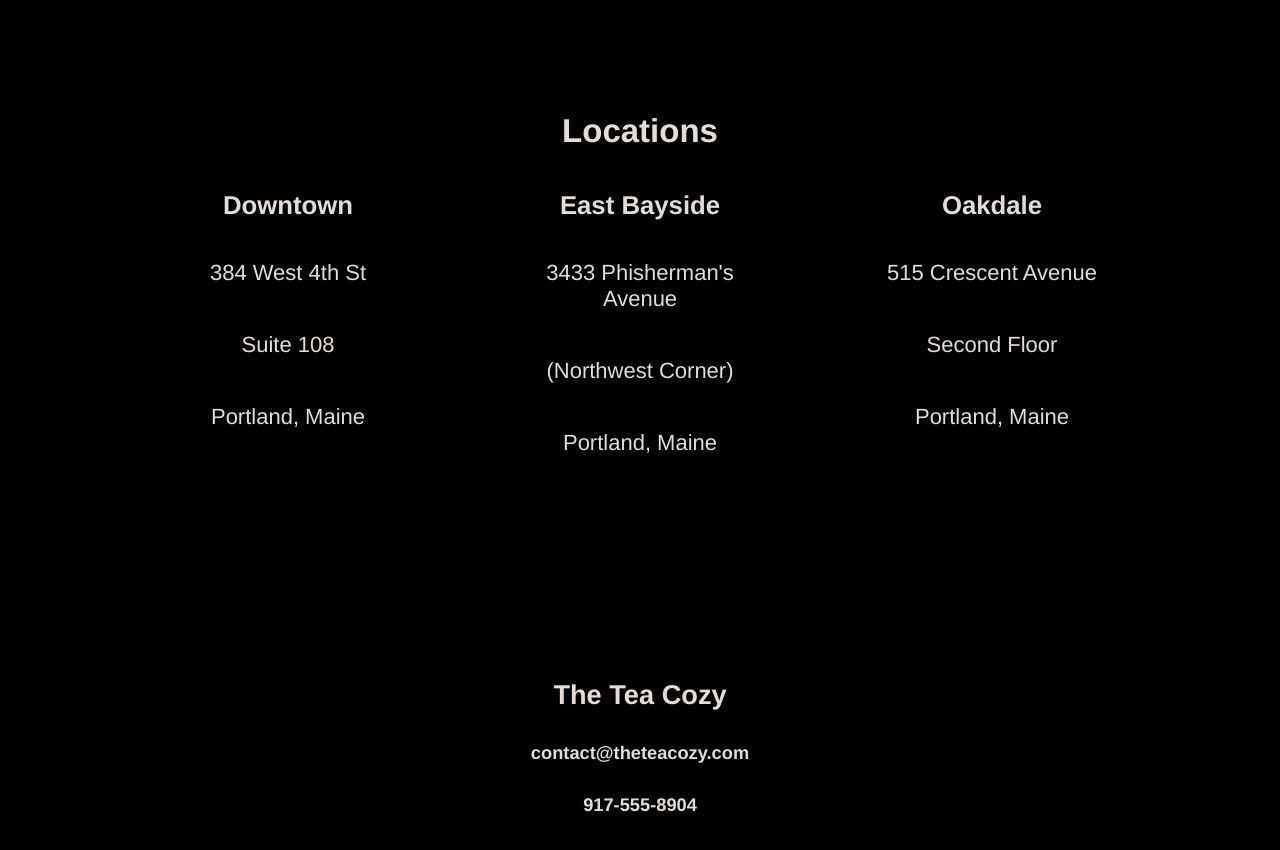
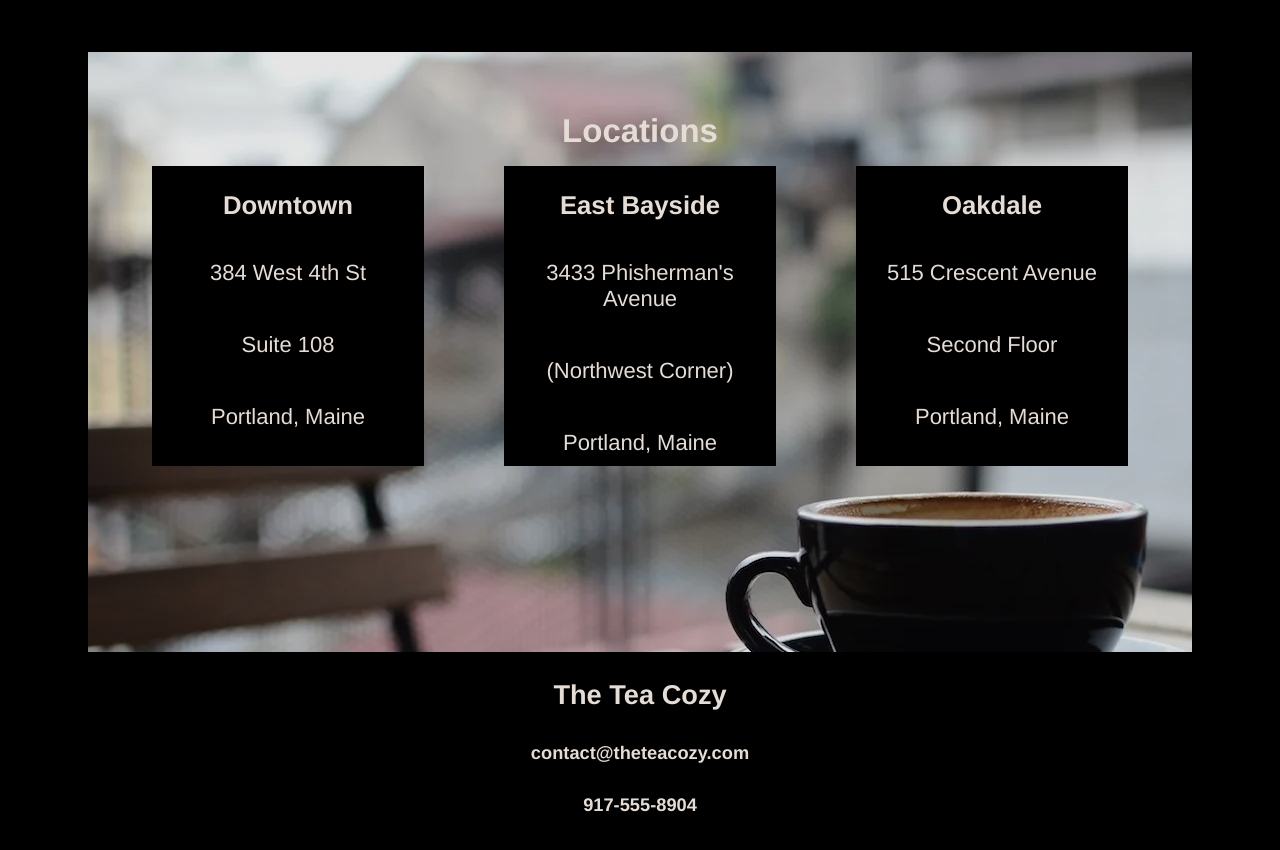
Before and after one commit to jodenore/jodenore.github.io, a plain HTML site: page teaCozyNoResets/index.html in a window 1280 px wide. Shown: the part 1793-2643 px from the top of the page. Drawn offline with Linux system fonts and the light colour scheme.

Commit message:
Update style.css
Missing BG

```diff
--- a/teaCozyNoResets/css/style.css
+++ b/teaCozyNoResets/css/style.css
@@ -116,7 +116,7 @@ body {
   height: 600px;
   padding: 1rem;
 
-  background-image: url(/teaCozy/resources/img-locations-background.webp);
+  background-image: url(/teaCozyNoResets/resources/img-locations-background.webp);
 }
 
 .tea-locations-h2 {
```
